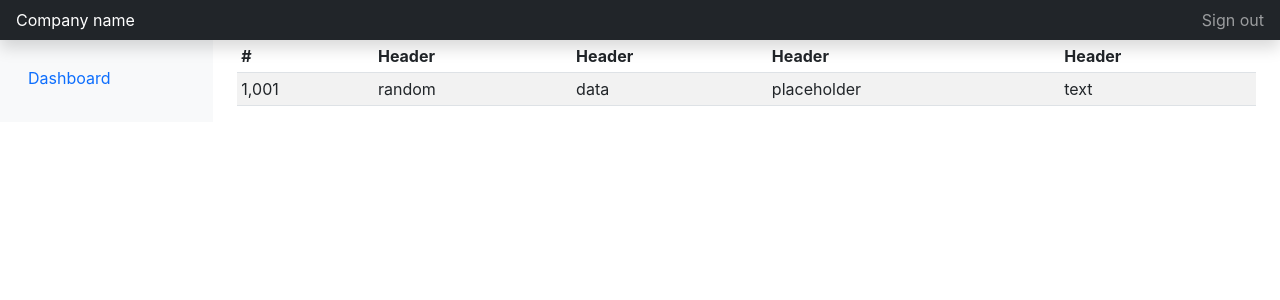
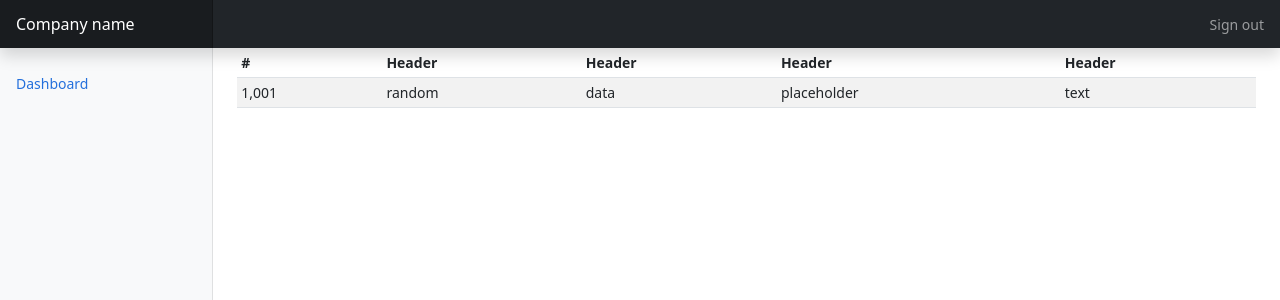
Before and after one commit to souravsk/Microservices-Application, a React (Create React App) app in the folder inventory-frontend/: page / in a window 1280 px wide. Shown: the top 300 px of the page. Built offline with nearby package versions, Linux system fonts and the light colour scheme.

Commit message:
added css for the dashboard

```diff
--- a/inventory-frontend/src/index.css
+++ b/inventory-frontend/src/index.css
@@ -1,13 +1,92 @@
 body {
-  margin: 0;
-  font-family: -apple-system, BlinkMacSystemFont, 'Segoe UI', 'Roboto', 'Oxygen',
-    'Ubuntu', 'Cantarell', 'Fira Sans', 'Droid Sans', 'Helvetica Neue',
-    sans-serif;
-  -webkit-font-smoothing: antialiased;
-  -moz-osx-font-smoothing: grayscale;
+  font-size: .875rem;
 }
 
-code {
-  font-family: source-code-pro, Menlo, Monaco, Consolas, 'Courier New',
-    monospace;
+.feather {
+  width: 16px;
+  height: 16px;
 }
+
+/*
+ * Sidebar
+ */
+
+.sidebar {
+  position: fixed;
+  top: 0;
+  /* rtl:raw:
+  right: 0;
+  */
+  bottom: 0;
+  /* rtl:remove */
+  left: 0;
+  z-index: 100; /* Behind the navbar */
+  padding: 48px 0 0; /* Height of navbar */
+  box-shadow: inset -1px 0 0 rgba(0, 0, 0, .1);
+}
+
+@media (max-width: 767.98px) {
+  .sidebar {
+    top: 5rem;
+  }
+}
+
+.sidebar-sticky {
+  height: calc(100vh - 48px);
+  overflow-x: hidden;
+  overflow-y: auto; /* Scrollable contents if viewport is shorter than content. */
+}
+
+.sidebar .nav-link {
+  font-weight: 500;
+  color: #333;
+}
+
+.sidebar .nav-link .feather {
+  margin-right: 4px;
+  color: #727272;
+}
+
+.sidebar .nav-link.active {
+  color: #2470dc;
+}
+
+.sidebar .nav-link:hover .feather,
+.sidebar .nav-link.active .feather {
+  color: inherit;
+}
+
+.sidebar-heading {
+  font-size: .75rem;
+}
+
+/*
+ * Navbar
+ */
+
+.navbar-brand {
+  padding-top: .75rem;
+  padding-bottom: .75rem;
+  background-color: rgba(0, 0, 0, .25);
+  box-shadow: inset -1px 0 0 rgba(0, 0, 0, .25);
+}
+
+.navbar .navbar-toggler {
+  top: .25rem;
+  right: 1rem;
+}
+
+.navbar .form-control {
+  padding: .75rem 1rem;
+}
+
+.form-control-dark {
+  color: #fff;
+  background-color: rgba(255, 255, 255, .1);
+  border-color: rgba(255, 255, 255, .1);
+}
+
+.form-control-dark:focus {
+  border-color: transparent;
+  box-shadow: 0 0 0 3px rgba(255, 255, 255, .25);
+}
```
